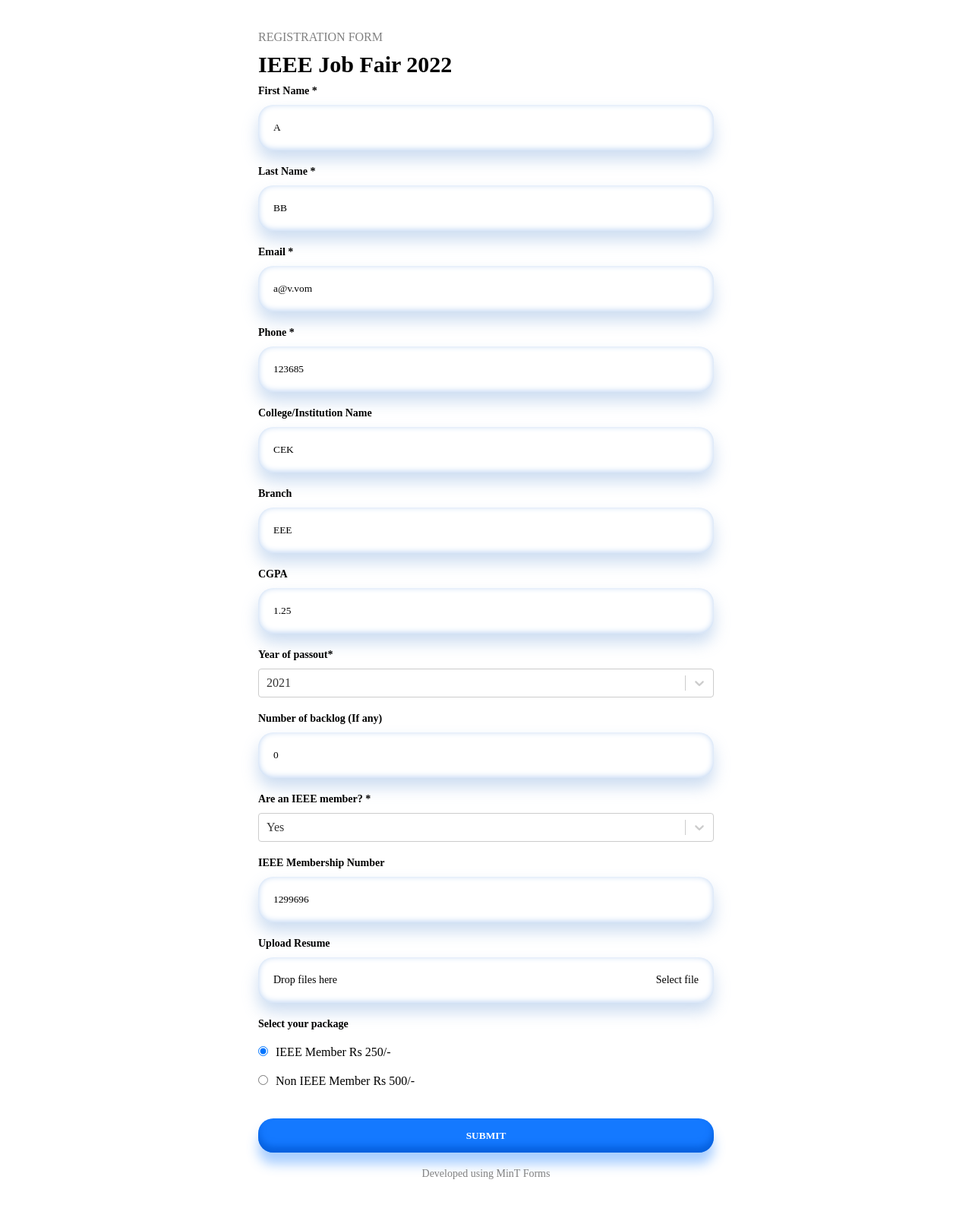
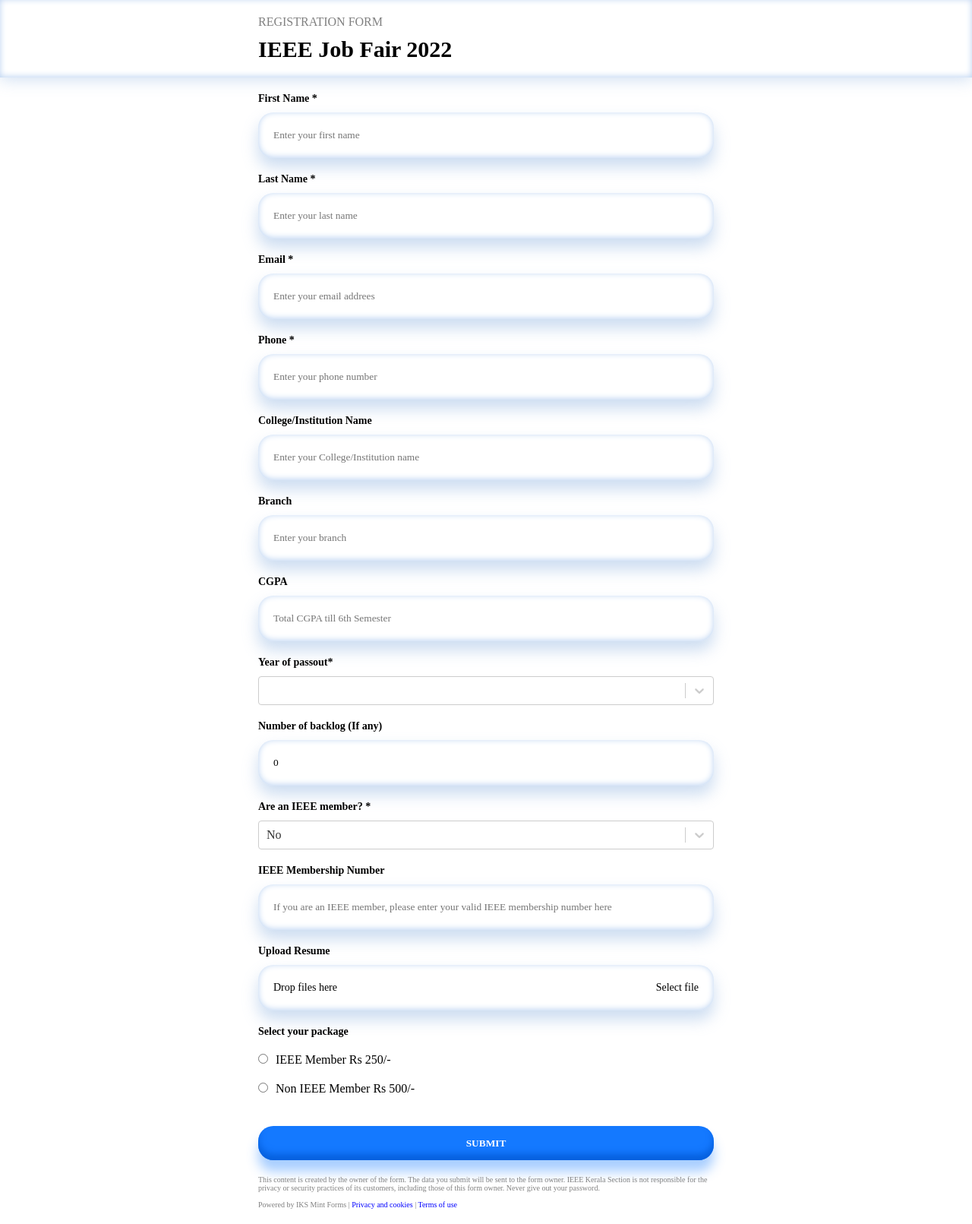
Before and after one commit to ForgottenTale/forms, a Next.js app: page /jobfair in a window 1280 px wide. Shown: the whole page at 76% size. Before the commit the page ends 1573 px from the top, so only its background shows below. Built offline with nearby package versions, Linux system fonts and the light colour scheme.

Commit message:
made changes as per JTP

```diff
--- a/pages/jobfair.js
+++ b/pages/jobfair.js
@@ -18,36 +18,36 @@
     const [error, setError] = useState(false);
     const [errorMsg, setErrorMsg] = useState(false);
 
+    const user = {
+        email: "",
+        firstName: "",
+        lastName: "",
+        phone: undefined,
+        institute: "",
+        branch: "",
+        CGPA: "",
+        backlog: 0,
+        membershipId: undefined,
+        yearofPassout:  undefined,
+        ieeeMember:  undefined,
+        resume:  undefined,
+        package:  undefined
+    }
     // const user = {
-    //     email: "",
-    //     firstName: "",
-    //     lastName: "",
-    //     phone: undefined,
-    //     institute: "",
-    //     branch: "",
-    //     CGPA: "",
+    //     email: "a@v.vom",
+    //     firstName: "A",
+    //     lastName: "BB",
+    //     phone: 123685,
+    //     institute: "CEK",
+    //     branch: "EEE",
+    //     CGPA: 1.25,
     //     backlog: 0,
-    //     membershipId: undefined,
-    //     yearofPassout:  undefined,
-    //     ieeeMember:  undefined,
-    //     resume:  undefined,
-    //     package:  undefined
+    //     membershipId: 1299696,
+    //     yearofPassout: 2021,
+    //     ieeeMember: true,
+    //     resume: undefined,
+    //     package: 250
     // }
-    const user = {
-        email: "a@v.vom",
-        firstName: "A",
-        lastName: "BB",
-        phone: 123685,
-        institute: "CEK",
-        branch: "EEE",
-        CGPA: 1.25,
-        backlog: 0,
-        membershipId: 1299696,
-        yearofPassout: 2021,
-        ieeeMember: true,
-        resume: undefined,
-        package: 250
-    }
 
     let schema = yup.object().shape({
         email: yup.string().email().required(),
@@ -151,15 +151,22 @@
     ]
     return (
         <html>
-              <Head>
-                    <title>Job Fair 2022</title>
-                    <meta name="description" content="Generated by create next app" />
-                    <link rel="icon" href="/favicon.ico" />
-                </Head>
+            <Head>
+                <title>Job Fair 2022</title>
+                <meta name="description" content="Generated by create next app" />
+                <link rel="icon" href="/favicon.ico" />
+            </Head>
             <body className={styles.container}>
 
                 <main className={styles.main}>
+                    <div className={styles.eventdetails_con} >
+                        <div className={styles.eventdetails} >
+                            <p className={styles.eventdetails_dnt} >REGISTRATION FORM</p>
+                            <h3 className={styles.eventdetails_title} >IEEE Job Fair 2022</h3>
+                        </div>
+                    </div>
                     <div className={styles.eventform} >
+
                         {error ? <Error setError={setError} msg={errorMsg} /> : null}
                         {loading ?
 
@@ -171,11 +178,7 @@
 
 
                             <div className={styles.eventform_con} >
-                                <div className={styles.eventdetails} >
-                                    <p className={styles.eventdetails_dnt} >REGISTRATION FORM</p>
-                                    <h3 className={styles.eventdetails_title} >IEEE Job Fair 2022</h3>
 
-                                </div>
                                 <Formik
                                     initialValues={user}
                                     validationSchema={schema}
@@ -283,7 +286,8 @@
                                 </Formik>
 
                                 <footer className={styles.footer}>
-                                    Developed using MinT Forms
+                                    This content is created by the owner of the form. The data you submit will be sent to the form owner. IEEE Kerala Section is not responsible for the privacy or security practices of its customers, including those of this form owner. Never give out your password.
+                                    <br /><br />Powered by IKS Mint Forms | <a style={{ color: "blue" }} href='https://ieee-mint.org/privacy'>Privacy and cookies</a> | <a style={{ color: "blue" }} href='https://ieee-mint.org/terms'>Terms of use</a>
                                 </footer>
                             </div>
 
--- a/styles/Input2.module.css
+++ b/styles/Input2.module.css
@@ -11,9 +11,10 @@
     /* background-color: #eff2f5; */
     border: none;
     border-radius: 20px;
-    outline-color: #1479ff;
+
     /* box-shadow: 0 5px 10px 0 rgba(236, 236, 236, 0.42); */
-    box-shadow: 0 12px 20px 0 rgba(136,174,222,0.42),inset 0 -1px 8px 0 #B9D1F1;
+    /* box-shadow: 0 12px 20px 0 rgba(136,174,222,0.42),inset 0 -1px 8px 0 #B9D1F1; */
+    /* box-shadow: 0 12px 20px 0 rgba(255, 45, 45, 0.301),inset 0 -1px 8px 0 #ff5f5f6e; */
 }
 
 .inputContainer {
--- a/styles/Job.module.css
+++ b/styles/Job.module.css
@@ -12,7 +12,18 @@
     /* padding: 0 100px; */
 }
 
-.eventform_con {
+.eventdetails_con {
+    display: flex;
+    justify-content: center;
+    align-items: center;
+    width: 100%;
+    box-shadow: 0 2px 20px 0 rgba(136, 174, 222, 0.42), inset 0 -1px 8px 0 #B9D1F1;
+    padding: 20px 0;
+    margin-bottom: 20px;
+
+}
+
+.eventform_con, .eventdetails {
     max-width: 600px;
     width: 100%;
 }
@@ -21,14 +32,11 @@
     color: gray;
     margin-bottom: 10px;
     font-weight: 500;
-    margin-top: 40px;
 
 }
 
 .eventdetails_title {
     font-size: 30px;
-    margin-bottom: 10px;
-
 }
 
 .eventdetails_des {
@@ -55,19 +63,20 @@
     margin-bottom: 20px;
     cursor: pointer;
     margin-top: 20px;
-    box-shadow: 0 15px 15px 0 #368dff6e,inset 0 -8px 10px 0 #0058d3c5;
+    box-shadow: 0 15px 15px 0 #368dff6e, inset 0 -8px 10px 0 #0058d3c5;
 
 }
-.footer{
-    text-align: center;
-    font-size: 14px;
+
+.footer {
+    /* text-align: center; */
+    font-size: 10px;
     font-weight: 500;
     margin-bottom: 20px;
     color: gray;
 }
 
 @media only screen and (max-width: 600px) {
-    .eventform_con {
+    .eventform_con, .eventdetails {
         width: 80%;
     }
 }
--- a/ui-component/input2.js
+++ b/ui-component/input2.js
@@ -6,7 +6,14 @@
     return (
         <div className={styles.inputContainer}>
             <p className={styles.label}> {label}</p>
-            <input placeholder={placeholder} value={value[name]} onChange={(e) => setFieldValue(name, e.target.value)} className={styles.input} />
+            <input placeholder={placeholder} value={value[name]}
+            style={{
+
+               boxShadow:getIn(errors, name) !== undefined ?"0 12px 20px 0 rgba(255, 45, 45, 0.301),inset 0 -1px 8px 0 #ff5f5f6e":"0 12px 20px 0 rgba(136,174,222,0.42),inset 0 -1px 8px 0 #B9D1F1",
+               outlineColor: getIn(errors, name) !== undefined ? "red":"#1479ff"
+
+            }}
+            onChange={(e) => setFieldValue(name, e.target.value)} className={styles.input} />
             <p className={styles.errorMsg}>{getIn(errors, name) !== undefined ? getIn(errors, name) : ""}</p>
         </div>
 
```
